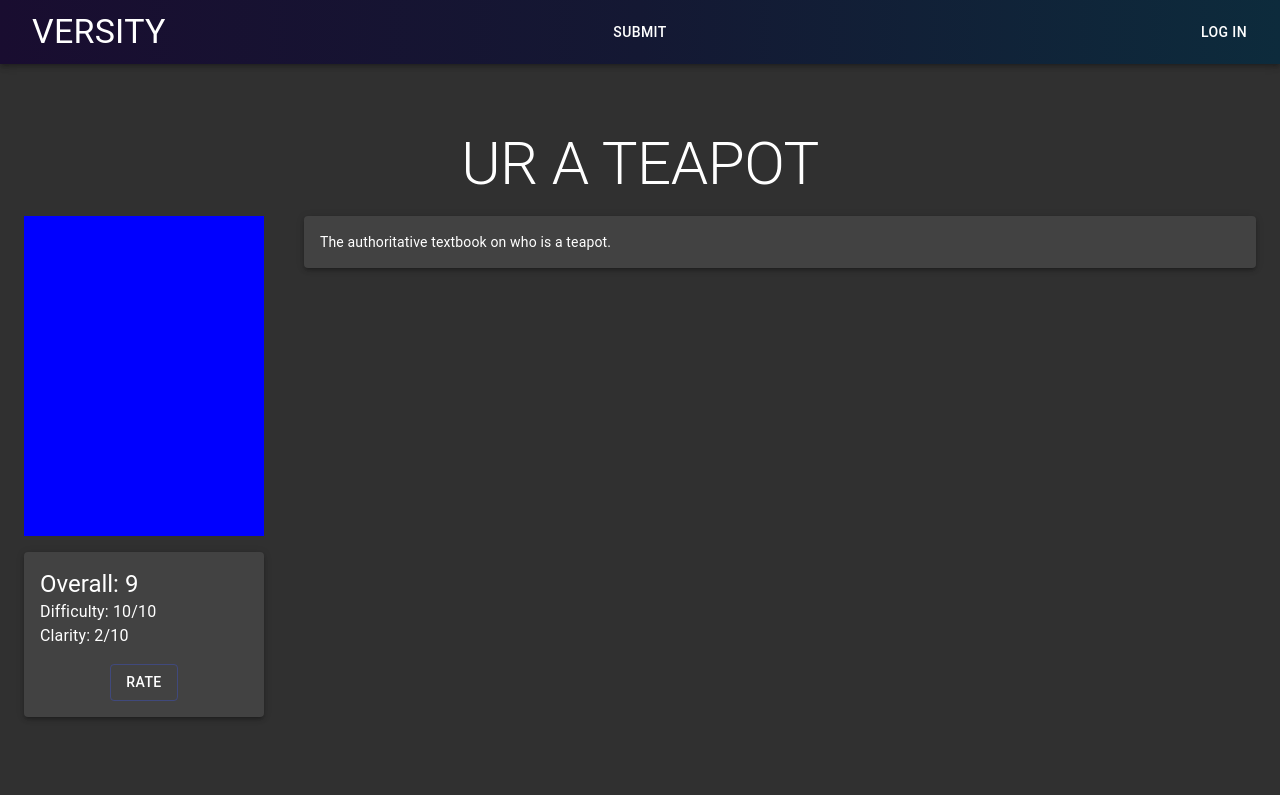
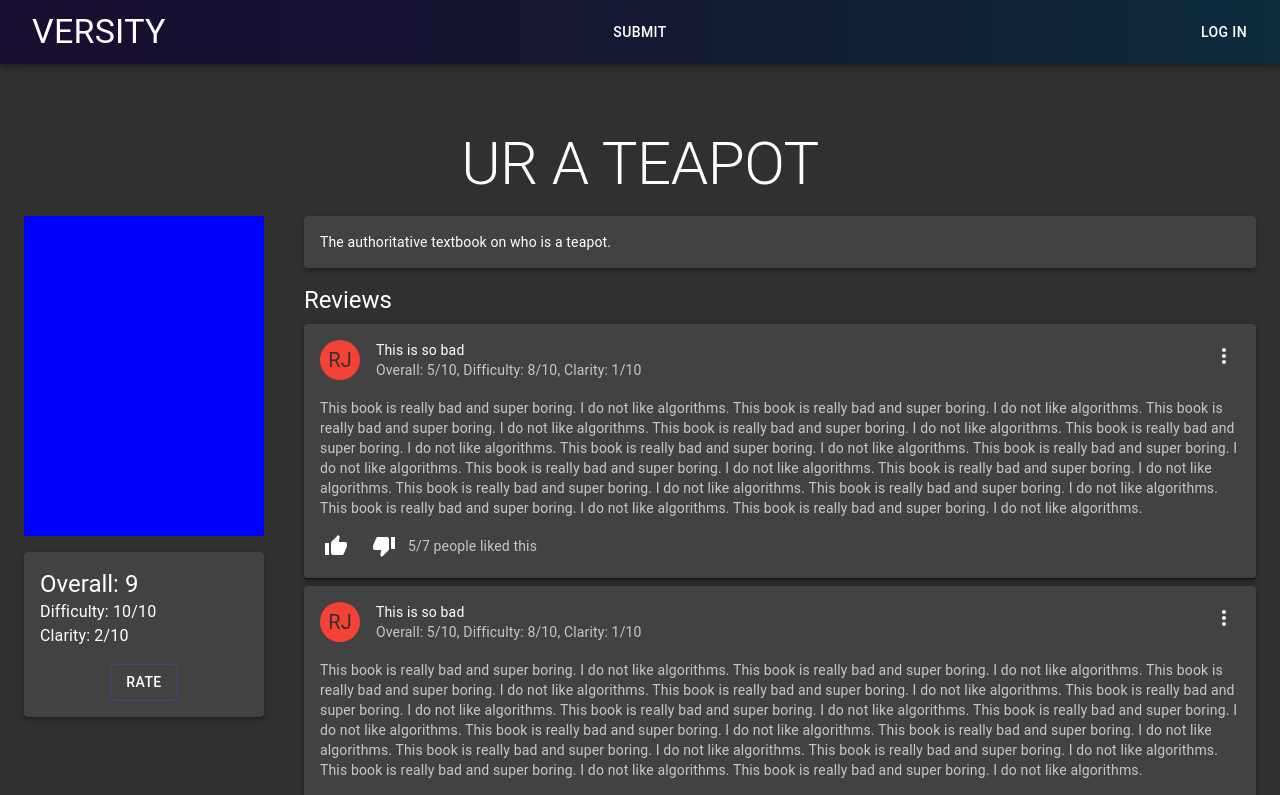
Before and after one commit to jason-yang31415/versity-tmp, a React (Create React App) app: page /things/thingone in a window 1280 px wide. Shown: the top 795 px of the page. Built offline with nearby package versions, Linux system fonts and the light colour scheme.

Commit message:
REVIEWS: Add reviews

```diff
--- a/src/App.js
+++ b/src/App.js
@@ -12,6 +12,7 @@ import { ThemeProvider } from "@material-ui/styles";
 import CssBaseline from "@material-ui/core/CssBaseline";
 import grey from "@material-ui/core/colors/grey";
 import Navbar from "./components/Navbar";
+import Submit from "./components/Submit";
 import Login from "./components/Login";
 import Home from "./components/Home";
 import ThingInfo from "./components/ThingInfo";
@@ -44,6 +45,9 @@ function App() {
 
                     <Switch>
                         <Route path="/things/:thingId" component={ThingInfo} />
+                        <Route path="/submit">
+                            <Submit></Submit>
+                        </Route>
                         <Route path="/login">
                             <Login></Login>
                         </Route>
--- a/src/components/Navbar.js
+++ b/src/components/Navbar.js
@@ -75,7 +75,7 @@ function Navbar({ user }) {
                         </Button>
                     </div>
 
-                    <Button color="inherit">SUBMIT</Button>
+                    <Button color="inherit" to="/submit" component={Link}>SUBMIT</Button>
 
                     <div className={classes.rightBar}>
                         {user ? (
--- /dev/null
+++ b/src/components/Review.js
@@ -0,0 +1,129 @@
+import React from 'react';
+import { makeStyles } from '@material-ui/core/styles';
+import clsx from 'clsx';
+import Card from '@material-ui/core/Card';
+import CardHeader from '@material-ui/core/CardHeader';
+import CardMedia from '@material-ui/core/CardMedia';
+import CardContent from '@material-ui/core/CardContent';
+import CardActions from '@material-ui/core/CardActions';
+import Collapse from '@material-ui/core/Collapse';
+import Avatar from '@material-ui/core/Avatar';
+import IconButton from '@material-ui/core/IconButton';
+import Typography from '@material-ui/core/Typography';
+import Box from '@material-ui/core/Box';
+import Paper from '@material-ui/core/Paper';
+import { red } from '@material-ui/core/colors';
+import FavoriteIcon from '@material-ui/icons/Favorite';
+import ShareIcon from '@material-ui/icons/Share';
+import ExpandMoreIcon from "@material-ui/icons/ExpandMore";
+import MoreVertIcon from '@material-ui/icons/MoreVert';
+import ThumbUpIcon from '@material-ui/icons/ThumbUp';
+import ThumbDownIcon from '@material-ui/icons/ThumbDown';
+
+const useStyles = makeStyles((theme) => ({
+    root: {
+        width: "100%",
+    },
+    media: {
+        height: 0,
+        paddingTop: "56.25%", // 16:9
+    },
+    expand: {
+        transform: "rotate(0deg)",
+        marginLeft: "auto",
+        transition: theme.transitions.create("transform", {
+            duration: theme.transitions.duration.shortest,
+        }),
+    },
+    expandOpen: {
+        transform: "rotate(180deg)",
+    },
+    avatar: {
+        backgroundColor: red[500],
+    },
+}));
+
+export default function Review() {
+    const classes = useStyles();
+    const [expanded, setExpanded] = React.useState(false);
+
+    return (
+        <Box pt={1}>
+            <Paper m="2rem" elevation={3}>
+                <Card className={classes.root}>
+                    <CardHeader
+                        avatar={
+                            <Avatar
+                                aria-label="recipe"
+                                className={classes.avatar}
+                            >
+                                RJ
+                            </Avatar>
+                        }
+                        action={
+                            <IconButton aria-label="settings">
+                                <MoreVertIcon />
+                            </IconButton>
+                        }
+                        title="This is so bad"
+                        subheader="
+                        Overall: 5/10,
+                        Difficulty: 8/10,
+                        Clarity: 1/10
+        "
+                    />
+                    <Box mt="-1em" mb="-2em">
+                        <CardContent>
+                            <Typography
+                                variant="body1"
+                                color=""
+                                component="h"
+                                mb="1em"
+                            ></Typography>
+
+                            <Typography
+                                variant="body2"
+                                color="textSecondary"
+                                component="p"
+                            >
+                                This book is really bad and super boring. I do
+                                not like algorithms. This book is really bad and
+                                super boring. I do not like algorithms. This
+                                book is really bad and super boring. I do not
+                                like algorithms. This book is really bad and
+                                super boring. I do not like algorithms. This
+                                book is really bad and super boring. I do not
+                                like algorithms. This book is really bad and
+                                super boring. I do not like algorithms. This
+                                book is really bad and super boring. I do not
+                                like algorithms. This book is really bad and
+                                super boring. I do not like algorithms. This
+                                book is really bad and super boring. I do not
+                                like algorithms. This book is really bad and
+                                super boring. I do not like algorithms. This
+                                book is really bad and super boring. I do not
+                                like algorithms. This book is really bad and
+                                super boring. I do not like algorithms. This
+                                book is really bad and super boring. I do not
+                                like algorithms.
+                            </Typography>
+                        </CardContent>
+                    </Box>
+                    <CardActions disableSpacing>
+                        <IconButton aria-label="upvote">
+                            <ThumbUpIcon />
+                        </IconButton>
+                        <IconButton aria-label="downvote">
+                            <ThumbDownIcon />
+                        </IconButton>
+                        <Typography
+                            variant="body2"
+                            color="textSecondary">
+                            5/7 people liked this
+                        </Typography>
+                    </CardActions>
+                </Card>
+            </Paper>
+        </Box>
+    );
+}
--- a/src/components/ThingInfo.js
+++ b/src/components/ThingInfo.js
@@ -20,6 +20,7 @@ import DialogContentText from "@material-ui/core/DialogContentText";
 import DialogTitle from "@material-ui/core/DialogTitle";
 import Slider from "@material-ui/core/Slider";
 import Paper from "@material-ui/core/Paper";
+import Review from "./Review"
 
 import ThingList from "./ThingList";
 
@@ -31,6 +32,7 @@ const useStyles = (theme) => ({
         display: "flex",
         flexDirection: "column",
         alignItems: "center",
+        paddingBottom: theme.spacing(12),
     },
     info: {
         marginTop: theme.spacing(2),
@@ -135,12 +137,23 @@ class ThingInfo extends React.Component {
                         </div>
 
                         <div className={classes.right}>
+                            <div>
+                                <Box pb={2}>
                                     <Paper
                                         elevation={3}
                                         className={classes.description}
                                     >
                                         {thing.description}
                                     </Paper>
+                                </Box>
+                            </div>
+                            <div>
+                                <Typography variant="h5">Reviews</Typography>
+
+                                <Review />
+                                <Review />
+                                <Review />
+                            </div>
                         </div>
                     </div>
                 </div>
```
Also changed, not shown: src/components/Submit.js (+19 -19 lines). Lines whose indentation alone changed are shown as unchanged.
